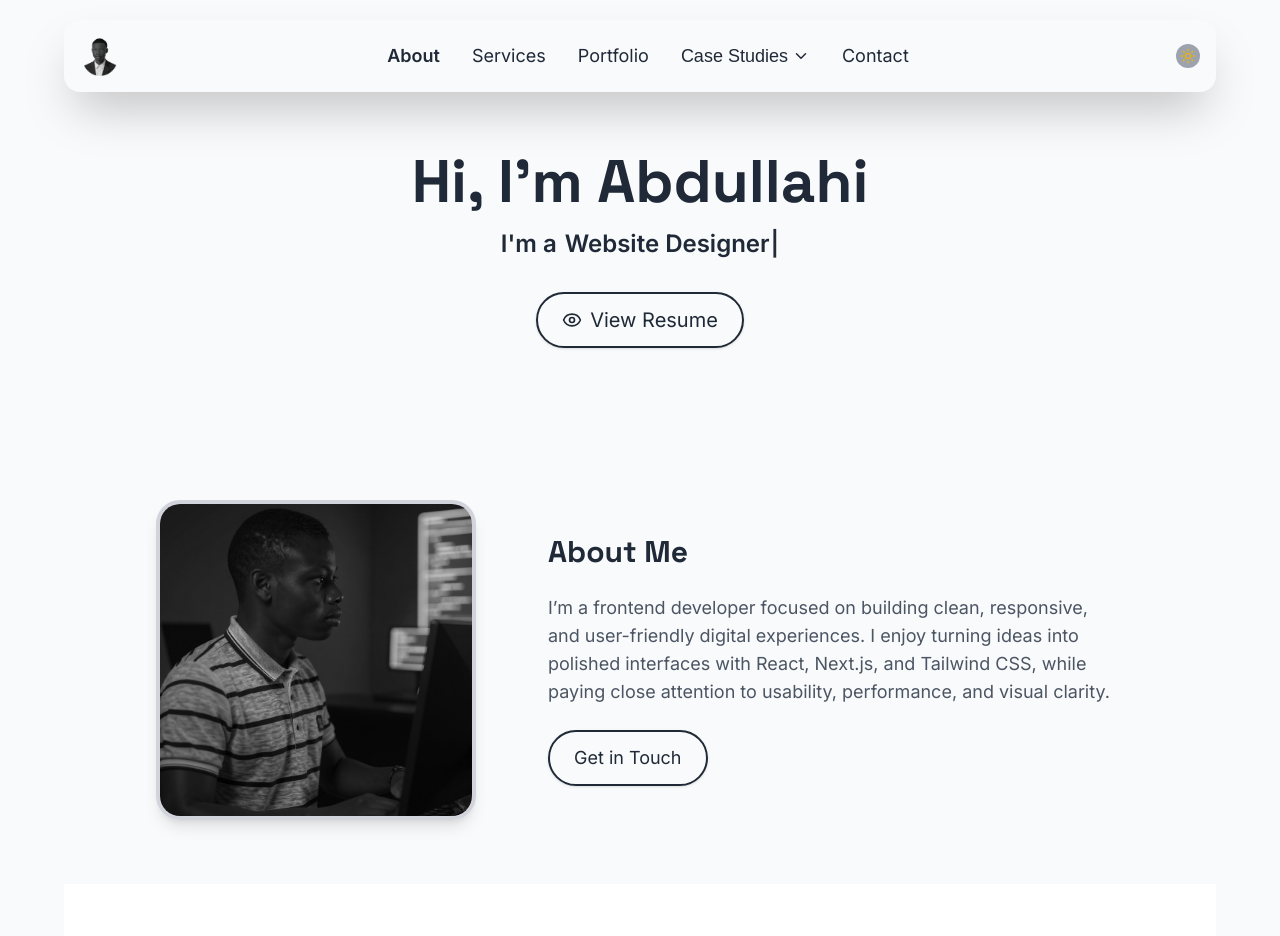
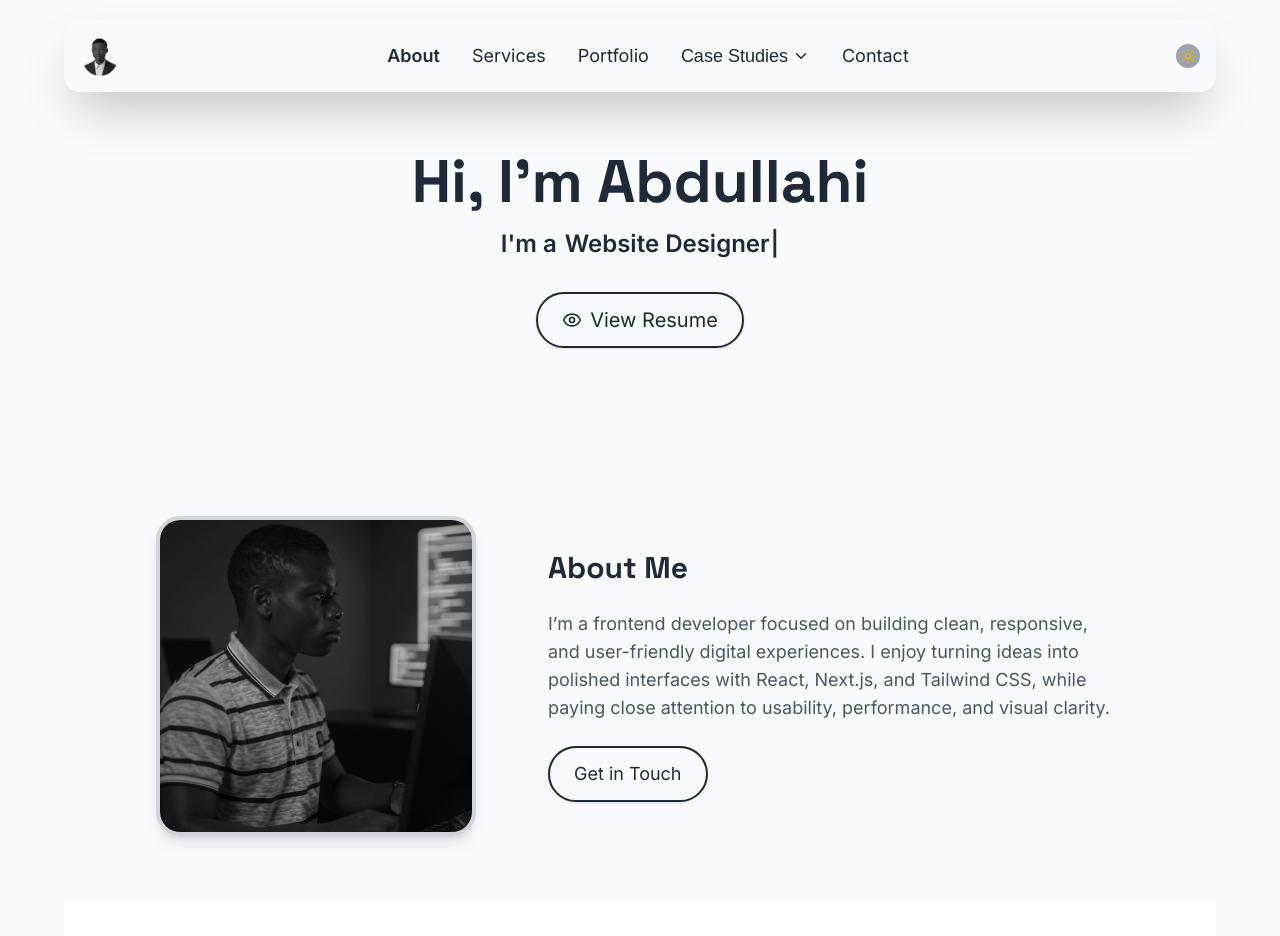
Before and after one commit to abdull65/portfolio-v2, a Next.js app: page / in a window 1280 px wide. Shown: the top 936 px of the page. Built offline with nearby package versions, Linux system fonts and the light colour scheme.

Commit message:
fix(about-me): add missing padding to About Me section

```diff
--- a/src/components/AboutMe.tsx
+++ b/src/components/AboutMe.tsx
@@ -7,7 +7,7 @@ export default function AboutMe() {
   return (
     <section
       id="about"
-      className="mx-auto max-w-6xl rounded-xl bg-gray-50 px-4 pb-16 dark:bg-gray-950"
+      className="mx-auto max-w-6xl rounded-xl bg-gray-50 px-4 pb-16 pt-4 dark:bg-gray-950"
     >
       <div className="flex flex-col items-center justify-center gap-12 text-left md:flex-row">
         <motion.div
```
